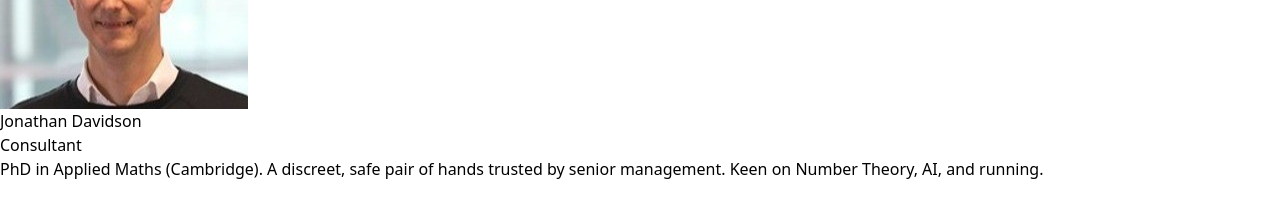
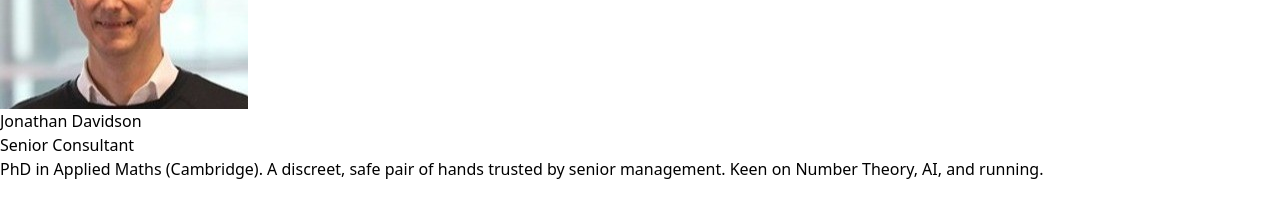
Before and after one commit to model-tree/model-tree.github.io, a React (Vite) app: page /team in a window 1280 px wide. Shown: the part 2740-2963 px from the top of the page. Built offline with nearby package versions, Linux system fonts and the light colour scheme.

Commit message:
change roles

```diff
--- a/src/pages/Team.jsx
+++ b/src/pages/Team.jsx
@@ -39,7 +39,7 @@ function Team() {
     {
       image: '/team_jonathan_2.JPG',
       name: 'Jonathan Davidson',
-      role: 'Consultant',
+      role: 'Senior Consultant',
       shortDescription: 'PhD in Applied Maths (Cambridge). A discreet, safe pair of hands trusted by senior management. Keen on Number Theory, AI, and running.',
       location: 'London',
       phone: '+44 7980 860 367',
@@ -70,7 +70,7 @@ function Team() {
     {
       image: '/team_vlad.jpg',
       name: 'Vlad Barnaure',
-      role: 'Consultant',
+      role: 'Senior Consultant',
       shortDescription: 'PhD in Economics (Glasgow). Specialises in macroeconomic, time series and ML modelling at top-tier banks. Chess International Master.',
       location: 'London',
       phone: '+44 7775 963 377',
@@ -196,7 +196,7 @@ function Team() {
     {
       image: '/team_placeholder.svg',
       name: 'Aurel Totolici',
-      role: 'Consultant',
+      role: 'Senior Consultant',
       shortDescription: 'PhD in Economics with extensive audit and risk management experience at financial institutions in London and Madrid. Certified Information Systems Auditor and Project Administrator.',
       location: 'Bucharest',
       phone: '+40 759 674 094',
@@ -214,7 +214,7 @@ function Team() {
     {
       image: '/team_placeholder.svg',
       name: 'Alexandra Vultureanu-Albisi',
-      role: 'Teaching Assistant & Researcher',
+      role: 'Consultant',
       shortDescription: 'PhD in Computer Science (Craiova), specialising in Machine Learning, AI, and Recommender Systems. Teaching assistant with research in knowledge graphs and reinforcement learning.',
       location: 'Craiova, Romania',
       phone: '+40 766 648 123',
@@ -247,7 +247,7 @@ function Team() {
     {
       image: '/team_placeholder.svg',
       name: 'Petre-Claudiu Mindrila',
-      role: 'Researcher',
+      role: 'Consultant',
       shortDescription: 'PhD in Mathematics (Charles University, Prague). Postdoctoral researcher at BCAM Bilbao, specialising in PDEs and fluid dynamics. Gold medallist at SEEMOUS and National Mathematical Olympiad.',
       location: 'Bilbao, Spain',
       email: 'cmindrila@bcamath.org',
```
